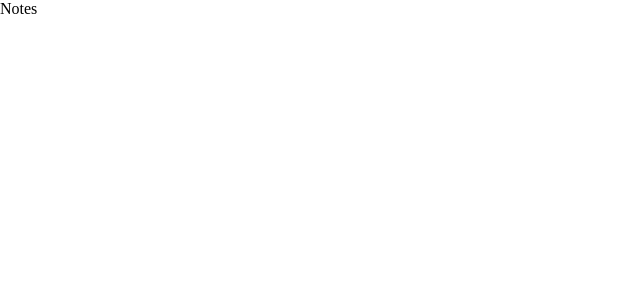
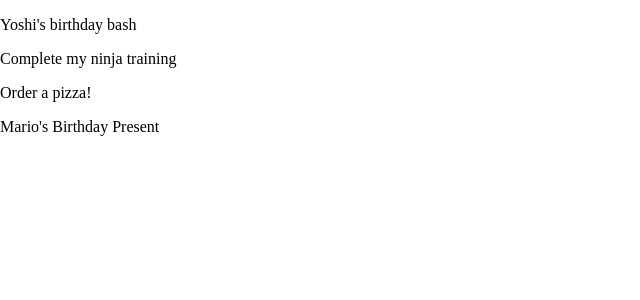
Before and after one commit to Belden1/material-ui-tut, a React (Vite) app: page / in a window 1280 px wide. Shown: the top 300 px of the page, without its empty margins (0-640 px from the left). Built offline with nearby package versions, Linux system fonts and the light colour scheme; data requests are answered from the project's data file.

Commit message:
Lesson 9: Using JSON Server, useNavigate instead of deprecated useHistory

```diff
--- /dev/null
+++ b/data/db.json
@@ -0,0 +1,28 @@
+{
+  "notes": [
+    {
+      "title": "Yoshi's birthday bash",
+      "details": "Lorem Ipsum is simply dummy text of the printing and typesetting industry. Lorem Ipsum has been the industry's standard dummy text ever since the 1500s, when an unknown printer took a galley of type and scrambled it to make a type specimen book.",
+      "category": "reminders",
+      "id": 1
+    },
+    {
+      "title": "Complete my ninja training",
+      "details": "Lorem Ipsum is simply dummy text of the printing and typesetting industry. Lorem Ipsum has been the industry's standard dummy text ever since the 1500s, when an unknown printer took.",
+      "category": "work",
+      "id": 2
+    },
+    {
+      "title": "Order a pizza!",
+      "details": "Lorem Ipsum is simply dummy text of the printing and typesetting industry. Lorem Ipsum has been the industry's standard dummy text ever since the 1500s, when an unknown printer took a galley of type and scrambled it to make a type specimen book.\nLorem Ipsum is simply dummy text of the printing and typesetting industry. Lorem Ipsum has been the industry's standard dummy text ever since the 1500s, when an unknown printer took a galley of type and scrambled it to make a type specimen book.",
+      "category": "todos",
+      "id": 3
+    },
+    {
+      "id": "396a",
+      "title": "Mario's Birthday Present",
+      "details": "Mystery Gift from Mr Beast",
+      "category": "reminders"
+    }
+  ]
+}
--- a/package.json
+++ b/package.json
@@ -7,7 +7,8 @@
     "dev": "vite",
     "build": "vite build",
     "lint": "eslint . --ext js,jsx --report-unused-disable-directives --max-warnings 0",
-    "preview": "vite preview"
+    "preview": "vite preview",
+    "json": "json-server --watch data/db.json --port 8000"
   },
   "dependencies": {
     "@emotion/react": "^11.11.3",
@@ -15,6 +16,7 @@
     "@fontsource/roboto": "^5.0.8",
     "@mui/icons-material": "^5.15.6",
     "@mui/material": "^5.15.5",
+    "json-server": "^1.0.0-alpha.23",
     "react": "^18.2.0",
     "react-dom": "^18.2.0",
     "react-router-dom": "^6.21.2"
--- a/src/pages/Create.jsx
+++ b/src/pages/Create.jsx
@@ -10,8 +10,10 @@
 import { FormControlLabel } from '@mui/material';
 import FormControl from '@mui/material/FormControl';
 import FormLabel from '@mui/material/FormLabel';
+import { useNavigate } from 'react-router-dom';
 
 export default function Create() {
+  const navigate = useNavigate();
   const [title, setTitle] = useState('');
   const [details, setDetails] = useState('');
   const [titleError, setTitleError] = useState(false);
@@ -32,7 +34,11 @@
     }
 
     if (title && details) {
-      console.log(title, details, category);
+      fetch('http://localhost:8000/notes', {
+        method: 'POST',
+        headers: { 'Content-type': 'application/json' },
+        body: JSON.stringify({ title, details, category })
+      }).then(() => navigate('/'));
     }
   };
 
--- a/src/pages/Notes.jsx
+++ b/src/pages/Notes.jsx
@@ -1,5 +1,19 @@
-import React from 'react';
+import React, { useState, useEffect } from 'react';
 
 export default function Notes() {
-  return <div>Notes</div>;
+  const [notes, setNotes] = useState([]);
+
+  useEffect(() => {
+    fetch('http://localhost:8000/notes')
+      .then((res) => res.json())
+      .then((data) => setNotes(data));
+  }, []);
+
+  return (
+    <div>
+      {notes.map((note) => (
+        <p key={note.id}>{note.title}</p>
+      ))}
+    </div>
+  );
 }
```
Also changed, not shown: 1 other file (tests, documents, lock files or other folders).
